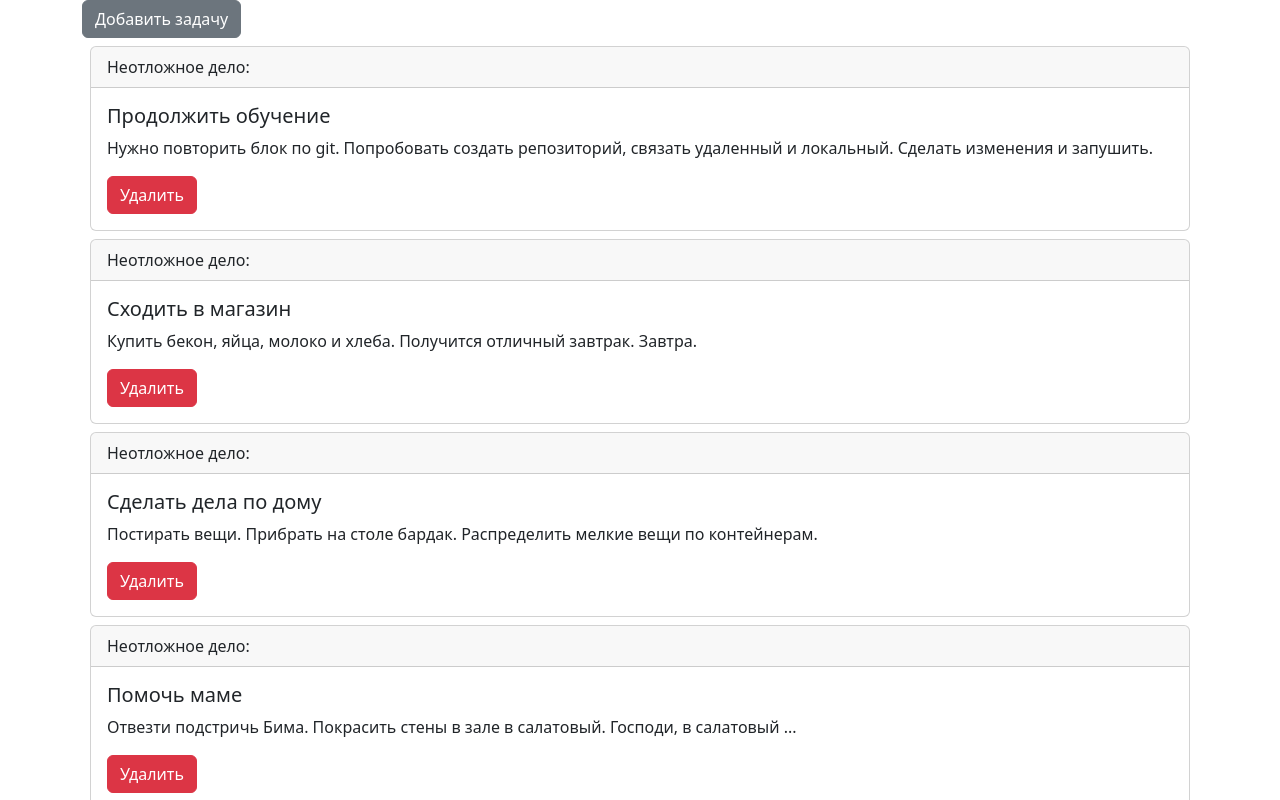
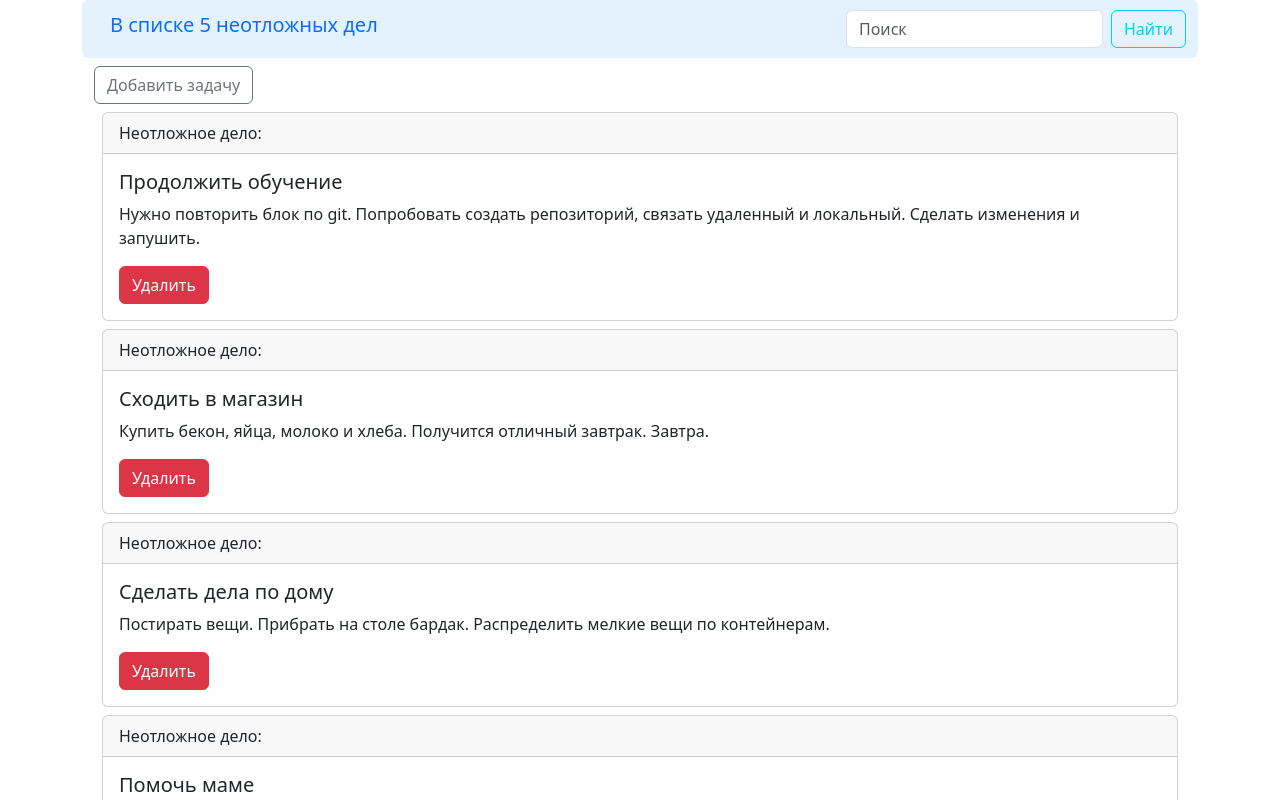
Before and after one commit to igos56/another-one-todo, a React (Create React App) app: page / in a window 1280 px wide. Shown: the top 800 px of the page. Built offline with nearby package versions, Linux system fonts and the light colour scheme.

Commit message:
Add SearchInfoBar component without correct phrase

```diff
--- a/src/App.js
+++ b/src/App.js
@@ -4,6 +4,7 @@ import generateId from "./utils/generateId";
 import TodosList from "./components/todosList/todosList";
 import Loader from "./components/loader/loader";
 import ModalTaskAdd from "./components/modalTaskAdd/modalTaskAdd";
+import SearchInfoBar from "./components/searchInfoBar/searchInfoBar";
 import "./App.css";
 
 const App = () => {
@@ -42,13 +43,13 @@ const App = () => {
         handleToggleModal();
     };
 
+    const todosCount = todos ? todos.length : 0;
+
     return (
-        <div
-            className={
-                "App d-flex flex-column align-items-center justify-content-center" +
-                (isModalOpen ? " modal-open" : "")
-            }
-        >
+        <div className={"App" + (isModalOpen ? " modal-open" : "")}>
+            <div className="container">
+                <SearchInfoBar count={todosCount} />
+                <div className="d-flex flex-column align-items-center justify-content-center">
                     <ModalTaskAdd
                         isModalOpen={isModalOpen}
                         onCreateTodo={handleCreateTodo}
@@ -67,6 +68,8 @@ const App = () => {
                         <Loader />
                     )}
                 </div>
+            </div>
+        </div>
     );
 };
 
--- /dev/null
+++ b/src/components/searchInfoBar/searchInfoBar.jsx
@@ -0,0 +1,47 @@
+import PropTypes from "prop-types";
+
+const SearchInfoBar = ({ count }) => {
+    return (
+        <nav
+            className="navbar mb-2 rounded"
+            style={{ backgroundColor: "#e3f2fd" }}
+        >
+            <div className="container-fluid">
+                <h2 className="navbar-brand">
+                    {count > 0 ? (
+                        <span className="ms-3 text-primary">
+                            В списке {count} неотложных дел
+                        </span>
+                    ) : (
+                        <>
+                            <div
+                                className="spinner-border text-info"
+                                role="status"
+                            ></div>
+                            <span className="ms-3 text-secondary">
+                                Ищем дела ... может добавить дело?
+                            </span>
+                        </>
+                    )}
+                </h2>
+                <form className="d-flex" role="search">
+                    <input
+                        className="form-control me-2"
+                        type="search"
+                        placeholder="Поиск"
+                        aria-label="Поиск"
+                    />
+                    <button className="btn btn-outline-info" type="submit">
+                        Найти
+                    </button>
+                </form>
+            </div>
+        </nav>
+    );
+};
+
+SearchInfoBar.propTypes = {
+    count: PropTypes.number.isRequired
+};
+
+export default SearchInfoBar;
--- a/src/components/todosList/todosList.jsx
+++ b/src/components/todosList/todosList.jsx
@@ -6,7 +6,7 @@ const TodosList = ({ todos, onTodoItemDelete, onModalOpen }) => {
         <div className="container">
             <button
                 type="button"
-                className="btn btn-secondary"
+                className="btn btn-outline-secondary"
                 onClick={onModalOpen}
             >
                 Добавить задачу
```
Lines whose indentation alone changed are shown as unchanged.
